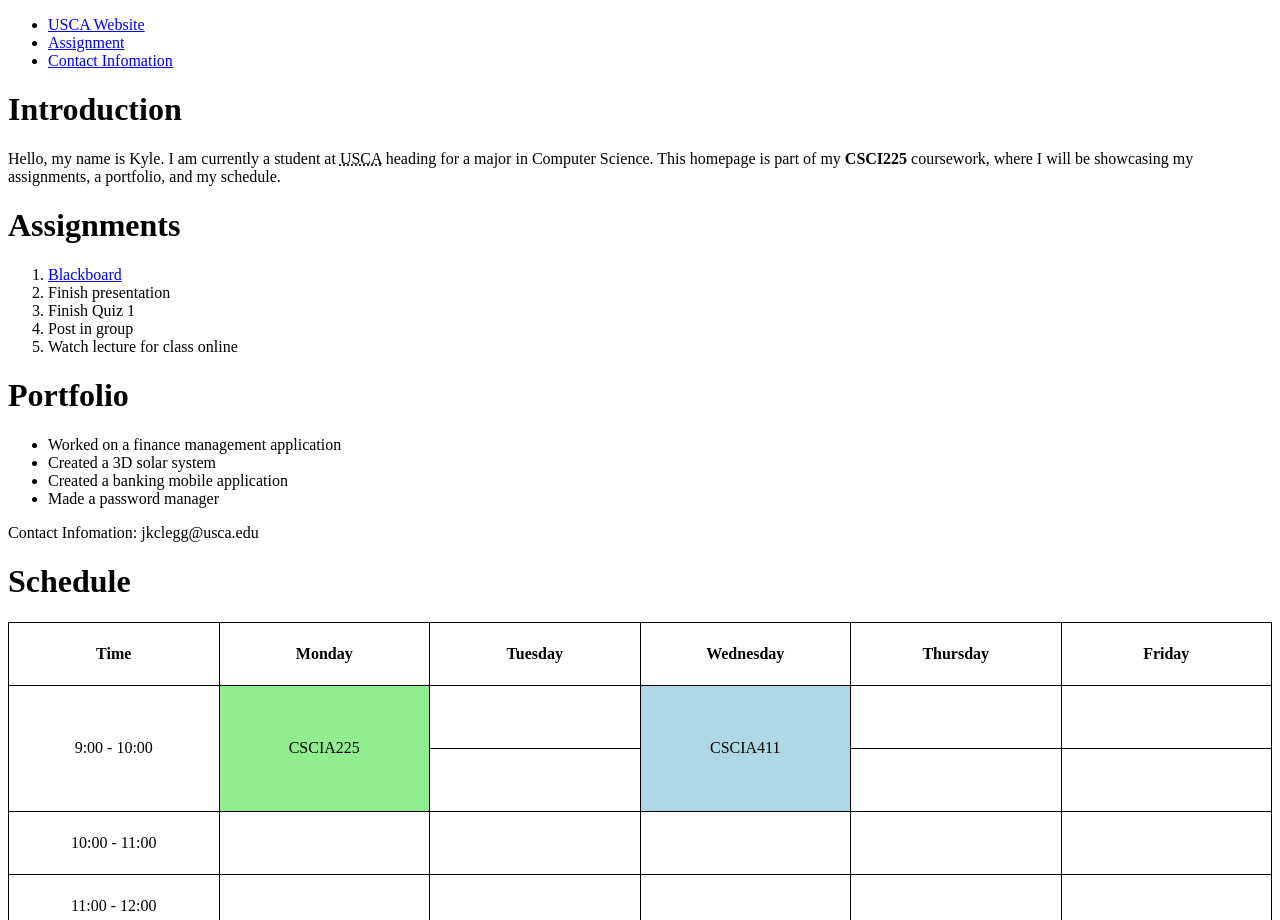
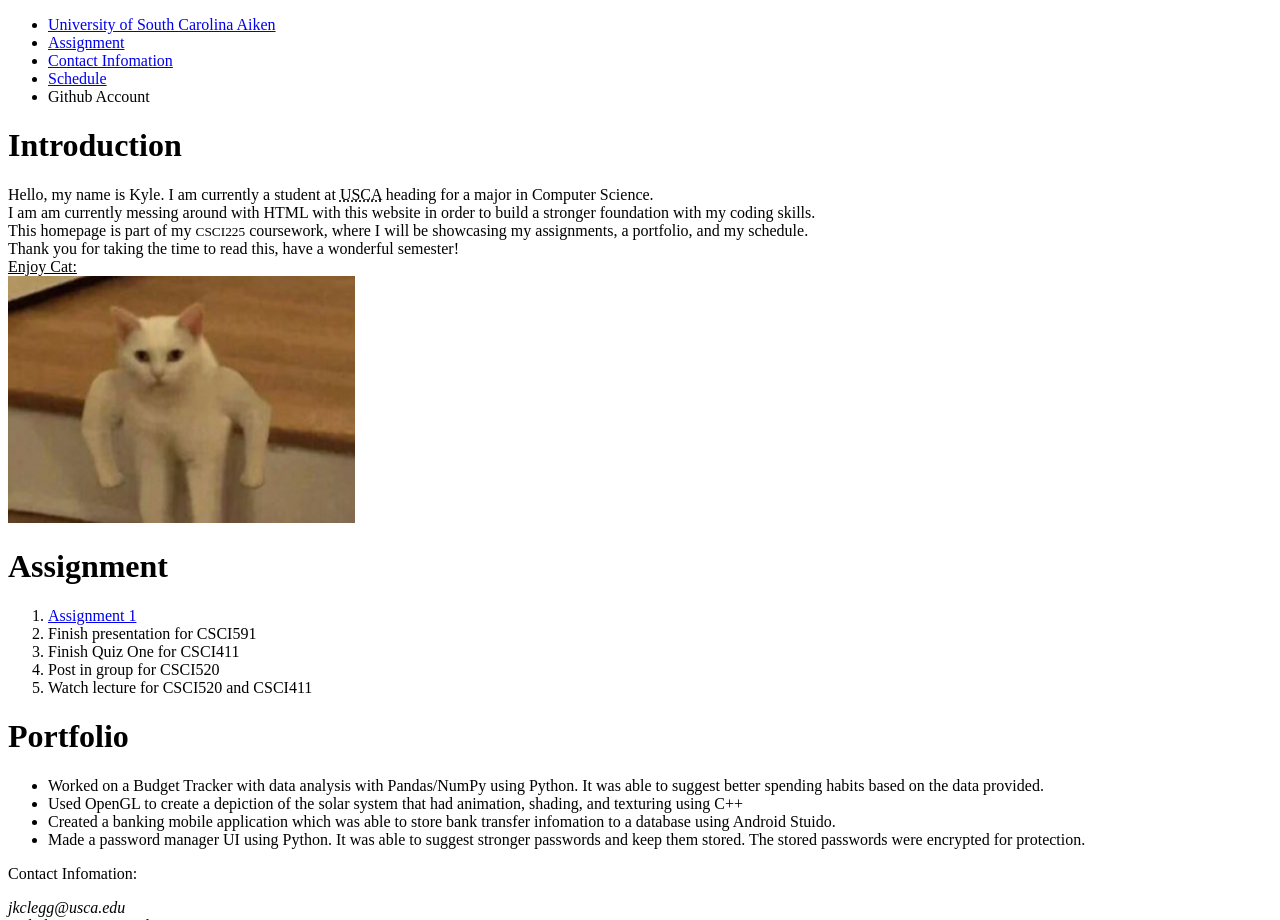
Before and after one commit to Kyuket2/Kyuket2.github.io, a plain HTML site: page index.html in a window 1280 px wide. Shown: the top 920 px of the page. Drawn offline with Linux system fonts and the light colour scheme.

Commit message:
Final Changes

```diff
--- a/index.html
+++ b/index.html
@@ -10,9 +10,11 @@
     <!-- navbar section-->
     <div class="navbar">
        <ul>
-        <li> <a href="https://www.usca.edu/">USCA Website</a></li>
+        <li> <a href="https://www.usca.edu/">University of South Carolina Aiken</a></li>
         <li> <a href="#Assignment">Assignment</a></li>
         <li> <a href="#Address">Contact Infomation</a></li>
+        <li> <a href="#Table">Schedule</a></li>
+        <li> <a href="https://github.com/Kyuket2/Kyuket2.github.io"></a>Github Account</li>
        </ul>
     </div>
 
@@ -21,21 +23,28 @@
         <h1>Introduction</h1>
         <p>Hello, my name is Kyle. I am currently a student at
         <abbr title="University of South Carolina Aiken">USCA</abbr> heading for a major in
-        Computer Science. This homepage is part of my <strong>CSCI225</strong> coursework, where I
-        will be showcasing my assignments, a portfolio, and my schedule.
+        Computer Science. <br>
+        I am am currently messing around with HTML with this website in order to
+        build a stronger foundation with my coding skills. <br>
+        This homepage is part of my <small>CSCI225</small> coursework, where I
+        will be showcasing my assignments, a portfolio, and my schedule. <br>
+        Thank you for taking the time to read this,
+        have a wonderful semester!<br>
+        <u>Enjoy Cat:</u> <br>
+        <img src="img/cat.png" alt="cat">
         </p>
 
     </div>
 
     <!-- assignment section-->
     <div id="Assignment" class="assignment">
-        <h1>Assignments</h1>
+        <h1>Assignment</h1>
         <ol>
-            <li><a href="https://blackboard.sc.edu/ultra/courses/_1304513_1/outline/assessment/_26270426_1/overview/attempt/create?courseId=_1304513_1">Blackboard</a></li>
-            <li>Finish presentation</li>
-            <li>Finish Quiz 1</li>
-            <li>Post in group</li>
-            <li>Watch lecture for class online</li>
+            <li><a href="img/Assignment1.pdf">Assignment 1</a></li>
+            <li>Finish presentation for CSCI591</li>
+            <li>Finish Quiz One for CSCI411</li>
+            <li>Post in group for CSCI520</li>
+            <li>Watch lecture for CSCI520 and CSCI411</li>
         </ol>
     </div>
 
@@ -43,22 +52,27 @@
     <div class="portfolio">
         <h1>Portfolio</h1>
         <ul>
-            <li> Worked on a finance management application</li>
-            <li> Created a 3D solar system</li>
-            <li> Created a banking mobile application</li>
-            <li> Made a password manager</li>
+            <li> Worked on a Budget Tracker with data analysis with Pandas/NumPy using Python.
+                It was able to suggest better spending habits based on the data provided.</li>
+            <li> Used OpenGL to create a depiction of the solar system that had animation, shading,
+                and texturing using C++</li>
+            <li> Created a banking mobile application which was able to store bank transfer infomation to a database using Android Stuido.</li>
+            <li> Made a password manager UI using Python. It was able to suggest stronger passwords and keep them stored.
+                The stored passwords were encrypted for protection.
+            </li>
         </ul>
     </div>
 
     <!-- address section-->
     <div id="Address" class="address">
         <p>Contact Infomation:
-            jkclegg@usca.edu
+            <address>jkclegg@usca.edu</address>
+            Github Account: Kyuket2
         </p>
     </div>
 
     <!-- schedule section-->
-    <div class="schedule">
+    <div id="Table" class="schedule">
         <h1>Schedule</h1>
 
         <table border="1">
```
Also changed, not shown: img/cat.png (added), 1 other file.
